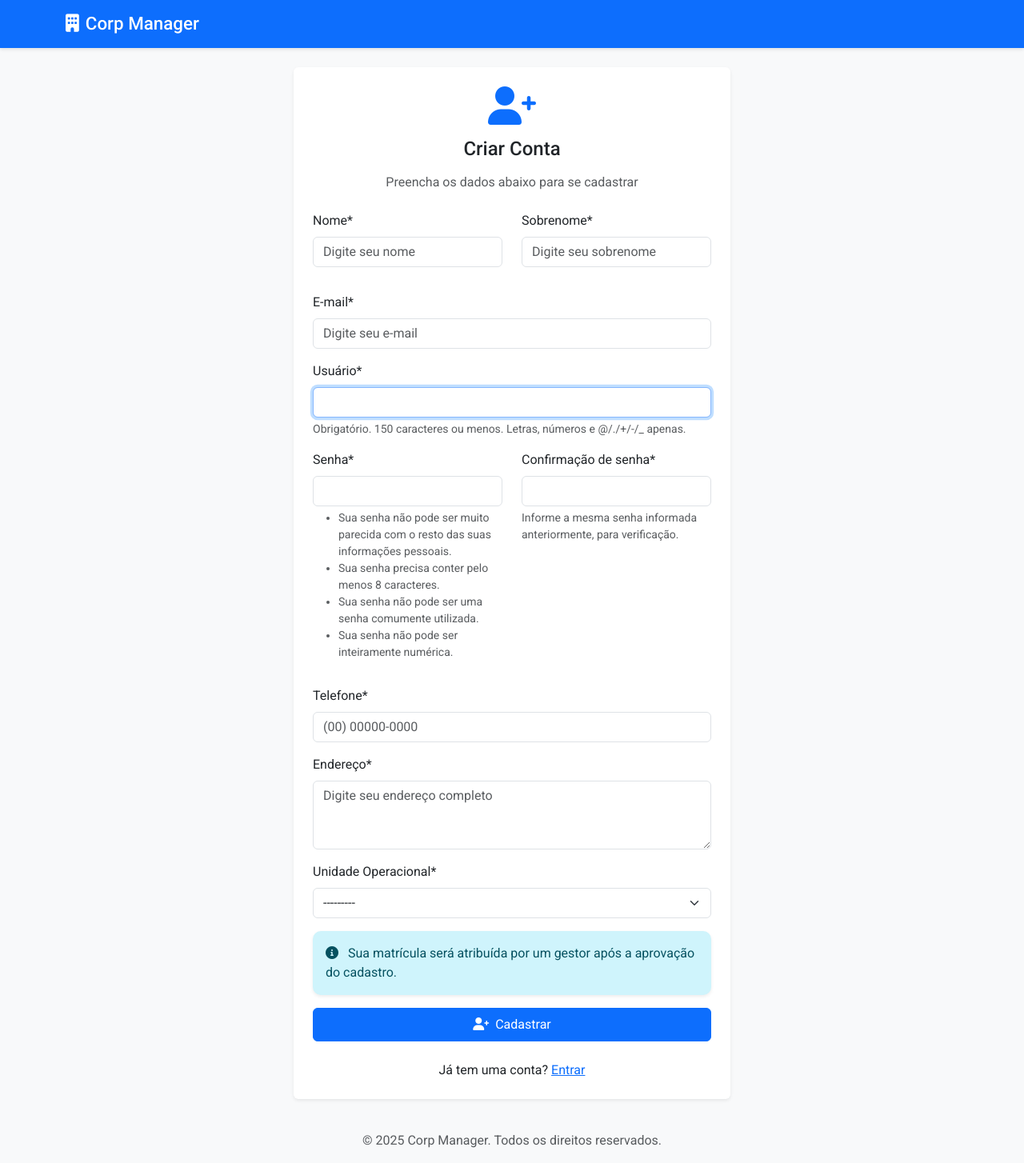
After one commit to leonardofandrade/blackbox_corp_manage, a Django app: page /register/ in a window 1280 px wide. The commit adds this page. Shown: the whole page at 80% size. Run offline with Django 5.2, Linux system fonts and the light colour scheme; data that the repository does not hold is empty; some libraries are stand-ins or nearby versions.

Commit message:
Implement user registration and custom logout functionality; update login/logout URLs and templates

```diff
--- a/corp_manage/settings.py
+++ b/corp_manage/settings.py
@@ -135,7 +135,7 @@ STATIC_ROOT = BASE_DIR / "staticfiles"
 
 # Authentication settings
 LOGIN_REDIRECT_URL = "/"
-LOGOUT_REDIRECT_URL = "/accounts/login/"
+LOGOUT_REDIRECT_URL = "/"
 LOGIN_URL = "/accounts/login/"
 
 # Default primary key field type
--- a/corp_manage/urls.py
+++ b/corp_manage/urls.py
@@ -18,13 +18,11 @@ Including another URLconf
 from django.contrib import admin
 from django.urls import path, include
 from django.contrib.auth import views as auth_views
-from django.urls import reverse_lazy
+from hr import views
 
 urlpatterns = [
     path('admin/', admin.site.urls),
     path('accounts/login/', auth_views.LoginView.as_view(template_name='hr/login.html'), name='login'),
-    path('accounts/logout/', auth_views.LogoutView.as_view(
-        next_page=reverse_lazy('login')
-    ), name='logout'),
+    path('accounts/logout/', views.custom_logout, name='logout'),
     path('', include('hr.urls')),
 ]
--- a/hr/forms.py
+++ b/hr/forms.py
@@ -1,6 +1,70 @@
 from django import forms
 from django.contrib.auth.models import User
+from django.contrib.auth.forms import UserCreationForm
 from .models import Employee, OperationalUnit, TimeRecord, OvertimeBank
+
+class RegistrationForm(UserCreationForm):
+    first_name = forms.CharField(
+        label='Nome',
+        max_length=30,
+        required=True,
+        widget=forms.TextInput(attrs={'placeholder': 'Digite seu nome'})
+    )
+    last_name = forms.CharField(
+        label='Sobrenome',
+        max_length=150,
+        required=True,
+        widget=forms.TextInput(attrs={'placeholder': 'Digite seu sobrenome'})
+    )
+    email = forms.EmailField(
+        label='E-mail',
+        required=True,
+        widget=forms.EmailInput(attrs={'placeholder': 'Digite seu e-mail'})
+    )
+    phone = forms.CharField(
+        label='Telefone',
+        max_length=20,
+        required=True,
+        widget=forms.TextInput(attrs={'placeholder': '(00) 00000-0000'})
+    )
+    address = forms.CharField(
+        label='Endereço',
+        widget=forms.Textarea(attrs={
+            'rows': 3,
+            'placeholder': 'Digite seu endereço completo'
+        }),
+        required=True
+    )
+    operational_unit = forms.ModelChoiceField(
+        label='Unidade Operacional',
+        queryset=OperationalUnit.objects.filter(active=True),
+        required=True
+    )
+
+    class Meta(UserCreationForm.Meta):
+        model = User
+        fields = ['username', 'first_name', 'last_name', 'email', 'password1', 'password2']
+
+    def save(self, commit=True):
+        user = super().save(commit=False)
+        user.email = self.cleaned_data['email']
+        user.first_name = self.cleaned_data['first_name']
+        user.last_name = self.cleaned_data['last_name']
+
+        if commit:
+            user.save()
+            # Create the associated Employee instance
+            Employee.objects.create(
+                user=user,
+                phone=self.cleaned_data['phone'],
+                address=self.cleaned_data['address'],
+                operational_unit=self.cleaned_data['operational_unit'],
+                registration_number='PENDING',  # Will be set by manager
+                weekly_hours=44.0,  # Default value
+                is_manager=False,
+                active=True
+            )
+        return user
 
 class EmployeeProfileForm(forms.ModelForm):
     """Form for employees to update their own profile (excluding registration number)"""
--- a/hr/urls.py
+++ b/hr/urls.py
@@ -4,6 +4,7 @@ from . import views
 app_name = 'hr'
 
 urlpatterns = [
+    path('register/', views.RegisterView.as_view(), name='register'),
     # Employee views
     path('', views.home, name='home'),
     path('perfil/', views.employee_profile, name='employee_profile'),
--- a/hr/views.py
+++ b/hr/views.py
@@ -1,7 +1,33 @@
+from datetime import datetime, timedelta
+from django.contrib import messages
+from django.contrib.admin.views.decorators import staff_member_required
+from django.contrib.auth.decorators import login_required
+from django.contrib.auth import logout
+from django.views.decorators.csrf import ensure_csrf_cookie
+from django.views.decorators.http import require_http_methods
+from django.db.models import Q
 from django.shortcuts import render, redirect, get_object_or_404
-from django.contrib.auth.decorators import login_required
-from django.contrib.admin.views.decorators import staff_member_required
-from django.contrib import messages
+from django.urls import reverse_lazy
+from django.utils import timezone
+from django.views.generic.edit import CreateView
+from .forms import (
+    RegistrationForm, EmployeeProfileForm, EmployeeForm,
+    OperationalUnitForm, TimeRecordForm, ClockInOutForm,
+    OvertimeBankUpdateForm
+)
+from .models import Employee, OperationalUnit, TimeRecord, OvertimeBank
+
+class RegisterView(CreateView):
+    form_class = RegistrationForm
+    template_name = 'hr/register.html'
+    success_url = reverse_lazy('login')
+
+    def form_valid(self, form):
+        response = super().form_valid(form)
+        messages.success(self.request,
+            'Cadastro realizado com sucesso! Aguarde a aprovação do gestor para receber sua matrícula.')
+        return response
+
 from django.utils import timezone
 from django.db.models import Q
 from datetime import datetime, timedelta
@@ -245,3 +271,12 @@ def hours_bank(request):
         'form': form
     }
     return render(request, 'hr/hours_bank.html', context)
+
+@ensure_csrf_cookie
+@require_http_methods(["GET", "POST"])
+def custom_logout(request):
+    """Custom logout view that handles both GET and POST requests securely"""
+    if request.user.is_authenticated:
+        logout(request)
+        messages.success(request, 'Você foi desconectado com sucesso.')
+    return redirect('login')
--- /dev/null
+++ b/templates/hr/register.html
@@ -0,0 +1,81 @@
+{% extends "hr/base.html" %}
+{% load static %}
+{% load crispy_forms_tags %}
+
+{% block title %}Cadastro - Sistema de Gestão de Funcionários{% endblock %}
+
+{% block content %}
+<div class="row justify-content-center align-items-center min-vh-75">
+    <div class="col-md-8 col-lg-6">
+        <div class="card shadow-sm">
+            <div class="card-body p-4">
+                <div class="text-center mb-4">
+                    <i class="fas fa-user-plus fa-3x text-primary mb-3"></i>
+                    <h2 class="h4 mb-3">Criar Conta</h2>
+                    <p class="text-muted">Preencha os dados abaixo para se cadastrar</p>
+                </div>
+
+                <form method="post" novalidate>
+                    {% csrf_token %}
+
+                    <div class="row">
+                        <div class="col-md-6 mb-3">
+                            {{ form.first_name|as_crispy_field }}
+                        </div>
+                        <div class="col-md-6 mb-3">
+                            {{ form.last_name|as_crispy_field }}
+                        </div>
+                    </div>
+
+                    <div class="mb-3">
+                        {{ form.email|as_crispy_field }}
+                    </div>
+
+                    <div class="mb-3">
+                        {{ form.username|as_crispy_field }}
+                    </div>
+
+                    <div class="row">
+                        <div class="col-md-6 mb-3">
+                            {{ form.password1|as_crispy_field }}
+                        </div>
+                        <div class="col-md-6 mb-3">
+                            {{ form.password2|as_crispy_field }}
+                        </div>
+                    </div>
+
+                    <div class="mb-3">
+                        {{ form.phone|as_crispy_field }}
+                    </div>
+
+                    <div class="mb-3">
+                        {{ form.address|as_crispy_field }}
+                    </div>
+
+                    <div class="mb-3">
+                        {{ form.operational_unit|as_crispy_field }}
+                    </div>
+
+                    <div class="alert alert-info" role="alert">
+                        <i class="fas fa-info-circle me-2"></i>
+                        Sua matrícula será atribuída por um gestor após a aprovação do cadastro.
+                    </div>
+
+                    <div class="d-grid gap-2">
+                        <button type="submit" class="btn btn-primary">
+                            <i class="fas fa-user-plus me-2"></i>Cadastrar
+                        </button>
+                    </div>
+                </form>
+
+                <div class="text-center mt-4">
+                    <p class="mb-0">
+                        Já tem uma conta?
+                        <a href="{% url 'login' %}" class="text-primary">Entrar</a>
+                    </p>
+                </div>
+            </div>
+        </div>
+    </div>
+</div>
+{% endblock %}
```
Also changed, not shown: templates/hr/login.html (+11 -0 lines), test_credentials.txt (added, +12 -0 lines).
